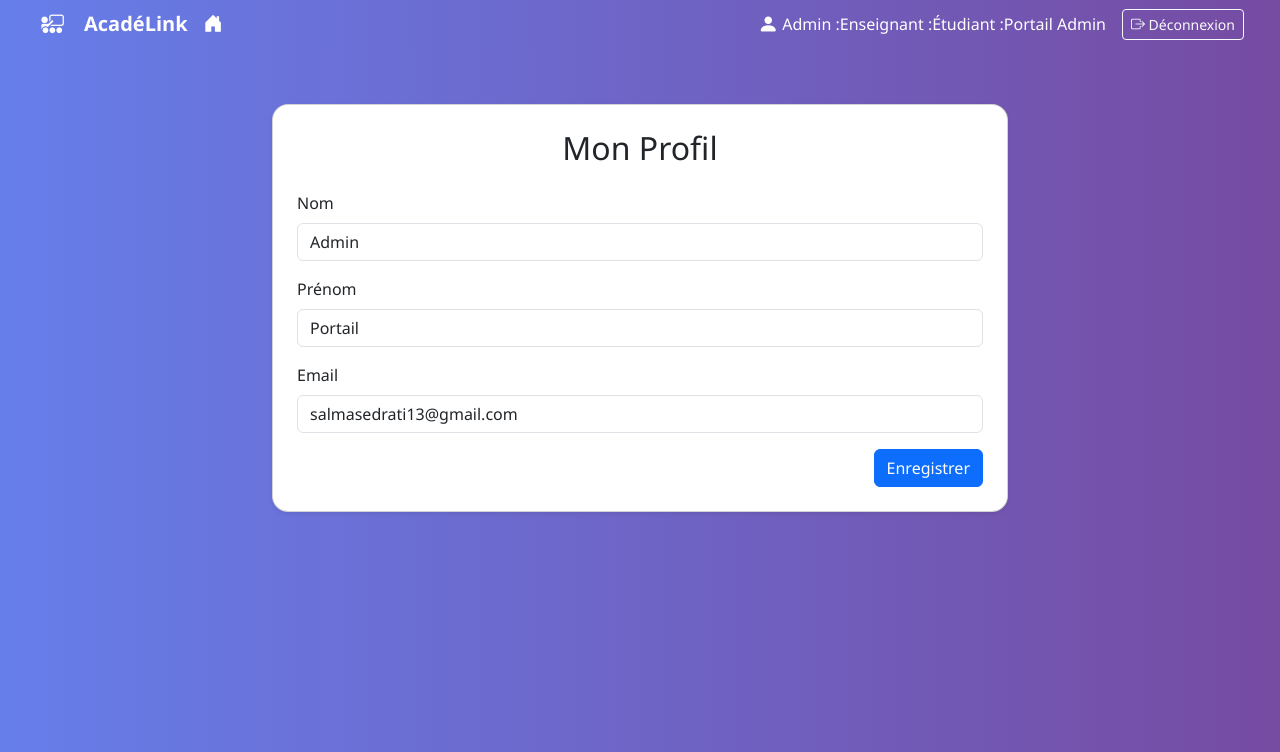
After one commit to sallma123/portail-etudiant, a Spring Boot app: page /profil in a window 1280 px wide. The commit adds this page. Shown: the top 752 px of the page. Run offline with Spring Boot 4, Linux system fonts and the light colour scheme; a user stored in the database is signed in; data comes from the database, SQL or seed files in the repository; data that the repository does not hold is empty; some of the project's set-up classes (security, data sources, template engines, error pages and the like) are left out, and stand-ins take their place.

Commit message:
modification du profil

```diff
--- /dev/null
+++ b/src/main/java/com/etudiant/gestion_etudiant/controller/ProfilController.java
@@ -0,0 +1,46 @@
+package com.etudiant.gestion_etudiant.controller;
+
+import com.etudiant.gestion_etudiant.entity.User;
+import com.etudiant.gestion_etudiant.service.UserService;
+import org.springframework.beans.factory.annotation.Autowired;
+import org.springframework.stereotype.Controller;
+import org.springframework.ui.Model;
+import org.springframework.web.bind.annotation.*;
+import org.springframework.web.servlet.mvc.support.RedirectAttributes;
+
+import java.security.Principal;
+
+@Controller
+public class ProfilController {
+
+    @Autowired
+    private UserService userService;
+
+    // ✅ Affichage du formulaire de profil
+    @GetMapping("/profil")
+    public String afficherProfil(Model model, Principal principal) {
+        String email = principal.getName(); // Récupère l'utilisateur connecté
+        User user = userService.findByEmail(email);
+        model.addAttribute("user", user);
+        return "profil"; // Va chercher templates/profil.html
+    }
+
+    // ✅ Traitement du formulaire de modification du profil
+    @PostMapping("/profil")
+    public String modifierProfil(@ModelAttribute("user") User userForm,
+                                 Principal principal,
+                                 RedirectAttributes redirectAttributes) {
+        String email = principal.getName();
+        User userExist = userService.findByEmail(email);
+
+        // Mise à jour uniquement des champs autorisés
+        userExist.setNom(userForm.getNom());
+        userExist.setPrenom(userForm.getPrenom());
+        userExist.setEmail(userForm.getEmail());
+
+        userService.save(userExist); // Enregistrement dans la base
+
+        redirectAttributes.addFlashAttribute("success", "Profil mis à jour avec succès !");
+        return "redirect:/profil"; // Redirection après succès
+    }
+}
--- a/src/main/java/com/etudiant/gestion_etudiant/service/UserService.java
+++ b/src/main/java/com/etudiant/gestion_etudiant/service/UserService.java
@@ -9,4 +9,6 @@ public interface UserService {
     int countCoursInscrits(User etudiant);
     int countCertificatsObtenus(User etudiant);
     double getProgressionMoyenne(User etudiant);
+    User save(User user);
+
 }
--- a/src/main/java/com/etudiant/gestion_etudiant/service/UserServiceImpl.java
+++ b/src/main/java/com/etudiant/gestion_etudiant/service/UserServiceImpl.java
@@ -11,7 +11,10 @@ import java.util.List;
 
 @Service
 public class UserServiceImpl implements UserService {
-
+    @Override
+    public User save(User user) {
+        return userRepository.save(user);
+    }
     @Autowired
     private UserRepository userRepository;
 
--- a/src/main/resources/templates/fragments/header.html
+++ b/src/main/resources/templates/fragments/header.html
@@ -10,34 +10,33 @@
          style="background: linear-gradient(to right, #667eea, #764ba2); color: white;">
         <div class="container-fluid justify-content-between align-items-center">
 
-            <!-- Logo + Titre -->
-            <div class="d-flex align-items-center">
-                <img src="/images/logo.png" alt="Logo" style="height: 32px; margin-right: 8px;">
+            <!-- Logo + Titre + Accueil -->
+            <div class="d-flex align-items-center gap-3">
+                <img src="/images/logo.png" alt="Logo" style="height: 32px;">
                 <span class="fw-bold fs-5 text-white">AcadéLink</span>
-            </div>
 
-            <!-- Rôle + Nom + Icônes + Déconnexion -->
-            <div class="d-flex align-items-center gap-3">
-
-                <!-- 🏠 Accueil unique selon rôle -->
+                <!-- 🏠 Accueil selon rôle -->
                 <a th:if="${utilisateurConnecte.role.name == 'ROLE_ADMIN'}"
                    th:href="@{/admin/dashboard}"
                    class="text-white fs-5 d-flex align-items-center" title="Accueil Admin">
-                    <i class="bi bi-house-fill" style="font-size: 1.2rem;"></i>
+                    <i class="bi bi-house-door-fill" style="font-size: 1.2rem;"></i>
                 </a>
 
                 <a th:if="${utilisateurConnecte.role.name == 'ROLE_ENSEIGNANT'}"
                    th:href="@{/enseignant/dashboard}"
                    class="text-white fs-5 d-flex align-items-center" title="Accueil Enseignant">
-                    <i class="bi bi-house-fill" style="font-size: 1.2rem;"></i>
+                    <i class="bi bi-house-door-fill" style="font-size: 1.2rem;"></i>
                 </a>
 
                 <a th:if="${utilisateurConnecte.role.name == 'ROLE_ETUDIANT'}"
                    th:href="@{/etudiant/dashboard}"
                    class="text-white fs-5 d-flex align-items-center" title="Accueil Étudiant">
-                    <i class="bi bi-house-fill" style="font-size: 1.2rem;"></i>
+                    <i class="bi bi-house-door-fill" style="font-size: 1.2rem;"></i>
                 </a>
+            </div>
 
+            <!-- Rôle + Nom + Icônes + Déconnexion -->
+            <div class="d-flex align-items-center gap-3">
 
                 <!-- 🔔 Notifications -->
                 <div class="dropdown"
@@ -118,8 +117,10 @@
                     </ul>
                 </div>
 
-                <!-- Texte utilisateur -->
-                <span class="text-white d-flex align-items-center" th:if="${roles != null and fullName != null}">
+                <!-- 👤 Menu Profil Utilisateur -->
+                <div class="dropdown" th:if="${roles != null and fullName != null}">
+                    <a href="#" class="text-white d-flex align-items-center text-decoration-none"
+                       role="button" data-bs-toggle="dropdown" aria-expanded="false" title="Profil utilisateur">
                         <i class="bi bi-person-fill me-1" style="font-size: 1.25rem;"></i>
                         <span th:each="r : ${roles}">
                             <span th:switch="${r.authority}">
@@ -129,7 +130,19 @@
                             </span>
                         </span>
                         <span th:text="${fullName}">Utilisateur</span>
-                </span>
+                    </a>
+                    <ul class="dropdown-menu dropdown-menu-end p-2" style="min-width: 200px;">
+                        <li class="dropdown-header text-center fw-bold">
+                            <i class="bi bi-person-lines-fill me-1"></i> Mon profil
+                        </li>
+                        <li><hr class="dropdown-divider"></li>
+                        <li>
+                            <a class="dropdown-item d-flex align-items-center gap-2" th:href="@{/profil}">
+                                <i class="bi bi-eye-fill"></i> Afficher mon profil
+                            </a>
+                        </li>
+                    </ul>
+                </div>
 
                 <!-- Déconnexion -->
                 <a th:href="@{/logout}" class="btn btn-outline-light btn-sm">
--- /dev/null
+++ b/src/main/resources/templates/profil.html
@@ -0,0 +1,43 @@
+<!DOCTYPE html>
+<html xmlns:th="http://www.thymeleaf.org"
+      th:replace="layout :: layout(~{::section})"
+      th:with="pageTitle='Mon Profil', pageContent=~{::section}">
+
+<section class="container my-5">
+    <div class="row justify-content-center">
+        <div class="col-md-8">
+            <div class="card shadow-sm p-4" style="border-radius: 1rem;">
+                <h2 class="text-center text-dark mb-4">Mon Profil</h2>
+
+                <!-- ✅ Message de succès -->
+                <div th:if="${success}" class="alert alert-success" th:text="${success}"></div>
+
+                <form method="post" th:action="@{/profil}" th:object="${user}">
+                    <div class="mb-3">
+                        <label class="form-label text-dark">Nom</label>
+                        <input type="text" th:field="*{nom}" class="form-control" required>
+                    </div>
+                    <div class="mb-3">
+                        <label class="form-label text-dark">Prénom</label>
+                        <input type="text" th:field="*{prenom}" class="form-control" required>
+                    </div>
+                    <div class="mb-3">
+                        <label class="form-label text-dark">Email</label>
+                        <input type="email" th:field="*{email}" class="form-control" required>
+                    </div>
+                    <div class="text-end">
+                        <button type="submit" class="btn btn-primary">Enregistrer</button>
+                    </div>
+                </form>
+            </div>
+        </div>
+    </div>
+</section>
+
+<!-- ✅ Script pour masquer automatiquement le message -->
+<script th:inline="javascript">
+    setTimeout(() => {
+        const alert = document.querySelector('.alert-success');
+        if (alert) alert.style.display = 'none';
+    }, 4000);
+</script>
```
Lines whose indentation alone changed are shown as unchanged.
